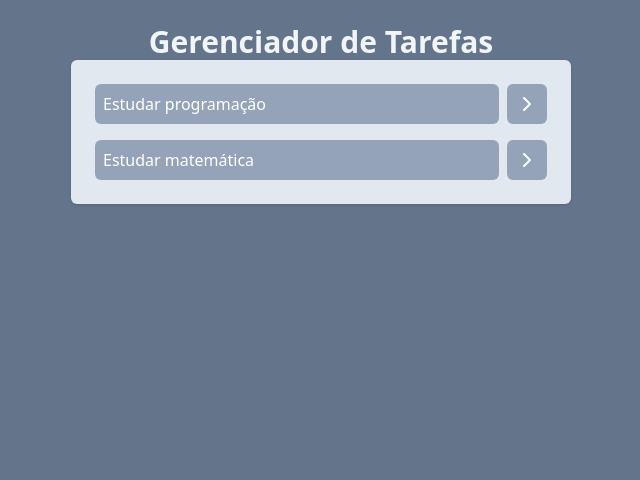
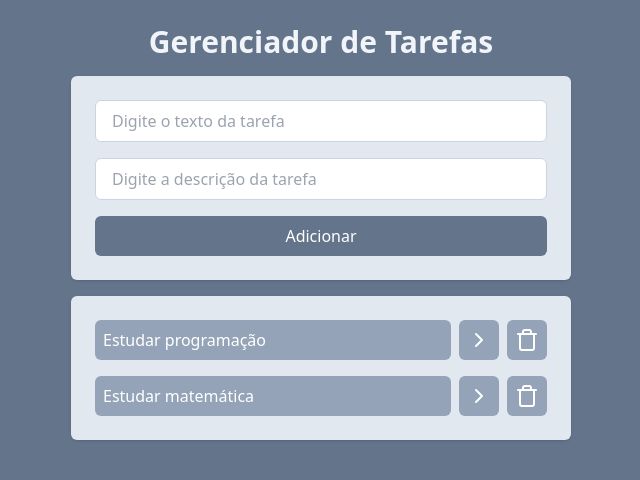
Before and after one commit to Pedrinho01505/Gerenciador-de-Tarefas, a React (Vite) app: page / in a window 1280 px wide. Shown: the top 480 px of the page, without its empty margins (319-959 px from the left). Built offline with nearby package versions, Linux system fonts and the light colour scheme.

Commit message:
Inserindo tarefas na lista

```diff
--- a/src/App.jsx
+++ b/src/App.jsx
@@ -28,14 +28,20 @@
     return task;
   })
   setTasks(newTasks)
+
 }
+
+ function onDeleteTaskClick (taskId) {
+    const newTasks = tasks.filter((task) => task.id != taskId)
+    setTasks(newTasks)
+  }
 
   return (
     <div className="w-screen h-screen bg-slate-500 flex justify-center p-6">
-      <div className="w-[500px]">
+      <div className="w-[500px] space-y-4">
         <h1 className="text-3xl text-slate-100 font-bold text-center">Gerenciador de Tarefas</h1>
         <AddTask />
-        <Tasks tasks={tasks} onTaskClick={onTaskClick} />
+        <Tasks tasks={tasks} onTaskClick={onTaskClick} onDeleteTaskClick={onDeleteTaskClick}/>
       </div>
     </div>
   )
--- a/src/components/AddTask.jsx
+++ b/src/components/AddTask.jsx
@@ -1,5 +1,11 @@
 function AddTask() {
-    return
+    return (
+        <div className="space-y-4 p-6 bg-slate-200 rounded-md shadow flex flex-col">
+            <input type="text" placeholder="Digite o texto da tarefa" className="border border-slate-300 outline-slate-400 px-4 py-2 rounded-md" />
+            <input type="text" placeholder="Digite a descrição da tarefa" className="border border-slate-300 outline-slate-400 px-4 py-2 rounded-md" />
+            <button className="bg-slate-500 text-white px-4 py-2 rounded-md font-medium">Adicionar</button>
+        </div>
+    )
 }
 
 export default AddTask
--- a/src/components/Tasks.jsx
+++ b/src/components/Tasks.jsx
@@ -1,15 +1,18 @@
-import { ChevronRightIcon } from "lucide-react"
+import { ChevronRightIcon, DeleteIcon, TrashIcon } from "lucide-react"
 
-function Tasks (props) {
+function Tasks ({ tasks, onTaskClick, onDeleteTaskClick}) {
 
     return   <ul className="space-y-4 p-6 bg-slate-200 rounded-md shadow">
-        {props.tasks.map((task) => (
+        {tasks.map((task) => (
             <li key={task.id} className="flex gap-2">
-                <button onClick={() => props.onTaskClick(task.id)} className={`bg-slate-400 w-full text-white p-2 rounded-md text-left ${task.isCompleted && "line-through"}`}> {/*Se está tarefa for concluída eu adiciono esse tachado no texto*/}
+                <button onClick={() => onTaskClick(task.id)} className={`bg-slate-400 w-full text-white p-2 rounded-md text-left ${task.isCompleted && "line-through"}`}> {/*Se está tarefa for concluída eu adiciono esse tachado no texto*/}
                     {task.title}
                 </button>
                 <button className="bg-slate-400 p-2 rounded-md text-white">
                     <ChevronRightIcon />
+                </button>
+                <button onClick={() => onDeleteTaskClick(task.id)} className="bg-slate-400 p-2 rounded-md text-white">
+                    <TrashIcon />
                 </button>
             </li>
     ))}
```
